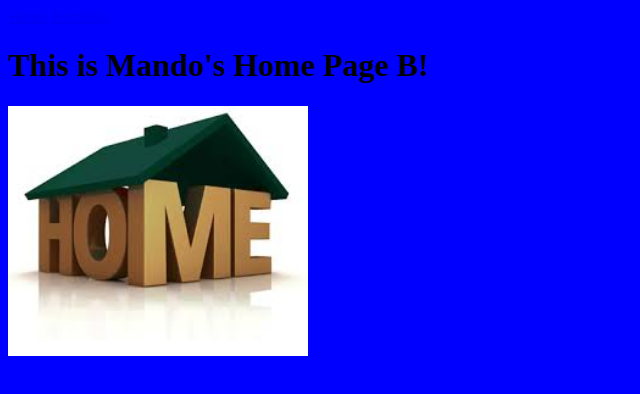
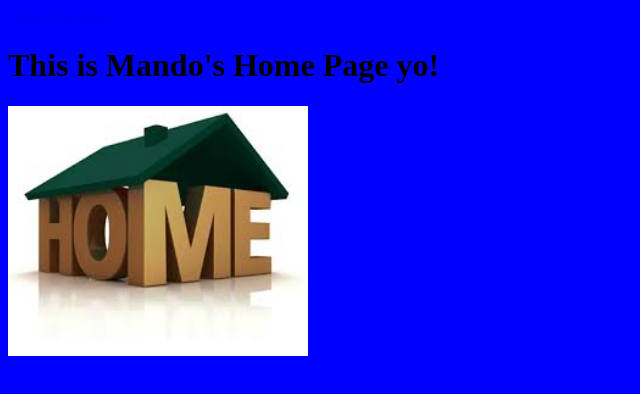
Before and after one commit to Mandoburger3000/Mandoburger3000.github.io, a plain HTML site: page my_website/index.html in a window 1280 px wide. Shown: the full height of the page, 0-640 px from the left. Drawn offline with Linux system fonts and the light colour scheme.

Commit message:
Changed the body

```diff
--- a/my_website/index.html
+++ b/my_website/index.html
@@ -7,7 +7,7 @@
   <body style="background-color:blue;">
     <a href="index.html">Home</a>
     <a href="portfolio.html">Portfolio</a>
-    <h1>This is Mando's Home Page B!</h1>
+    <h1>This is Mando's Home Page yo!</h1>
     <img src="images/home.jpg" height="250">
   </body>
 </html>
```
